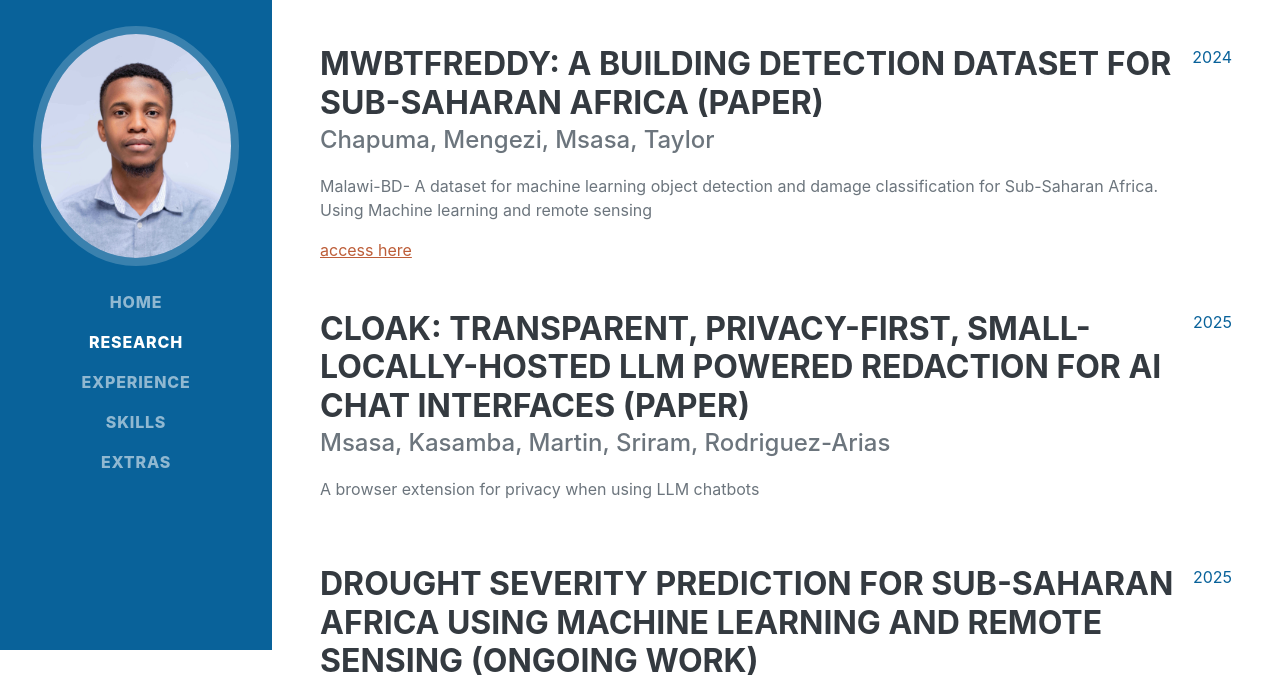
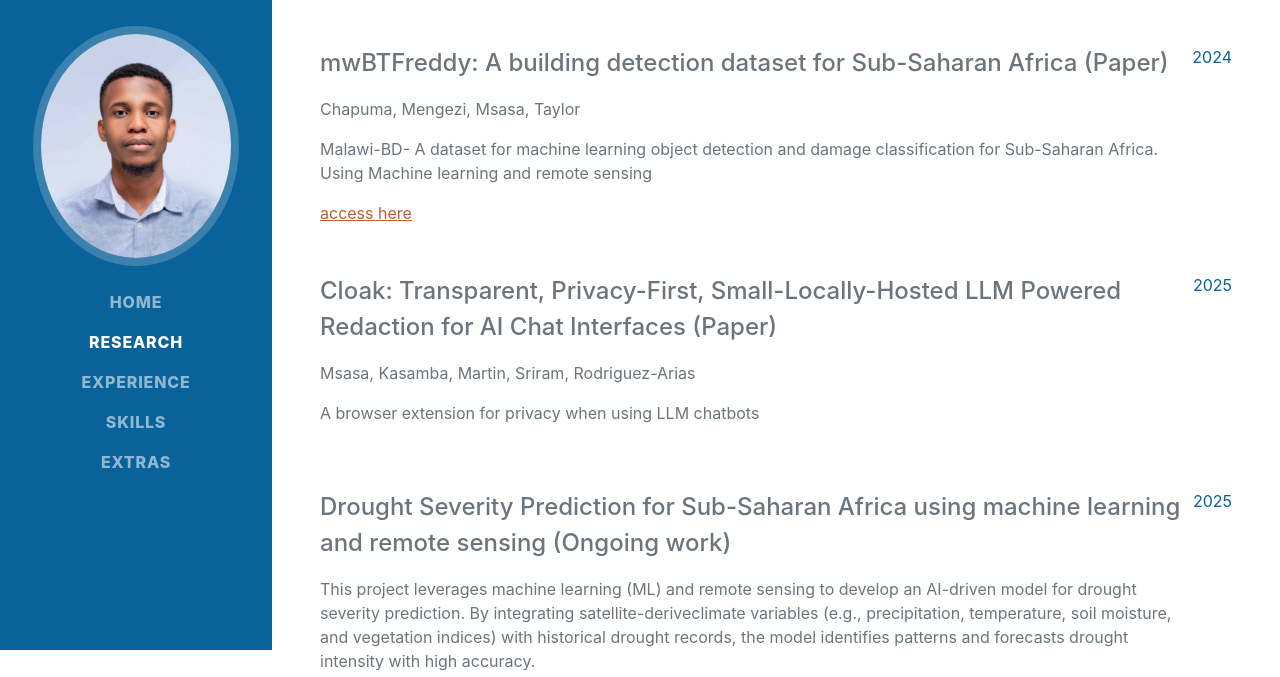
Before and after one commit to lewis-msasa/lewis-msasa.github.io, a website: page research.html in a window 1280 px wide. Shown: the part 150-827 px from the top of the page. Drawn offline with nearby package versions, Linux system fonts and the light colour scheme; a web font is replaced by a local one.

Commit message:
Update research.html

```diff
--- a/research.html
+++ b/research.html
@@ -78,8 +78,8 @@
                 container.innerHTML = `
                     <div class="d-flex flex-column flex-md-row justify-content-between mb-5">
                         <div class="flex-grow-1">
-                            <h3 class="mb-0">${exp.title} (${exp.type})</h3>
-                            <div class="subheading mb-3">${exp.authors}</div>
+                            <div class="subheading mb-3">${exp.title} (${exp.type})</div>
+                            <p>${exp.authors}</p>
                             <p>${exp.details}</p>
                             ${exp.link !== '#' ? `<a href="${exp.link}">access here</a>` : `<p></p>`}
                         </div>
```
